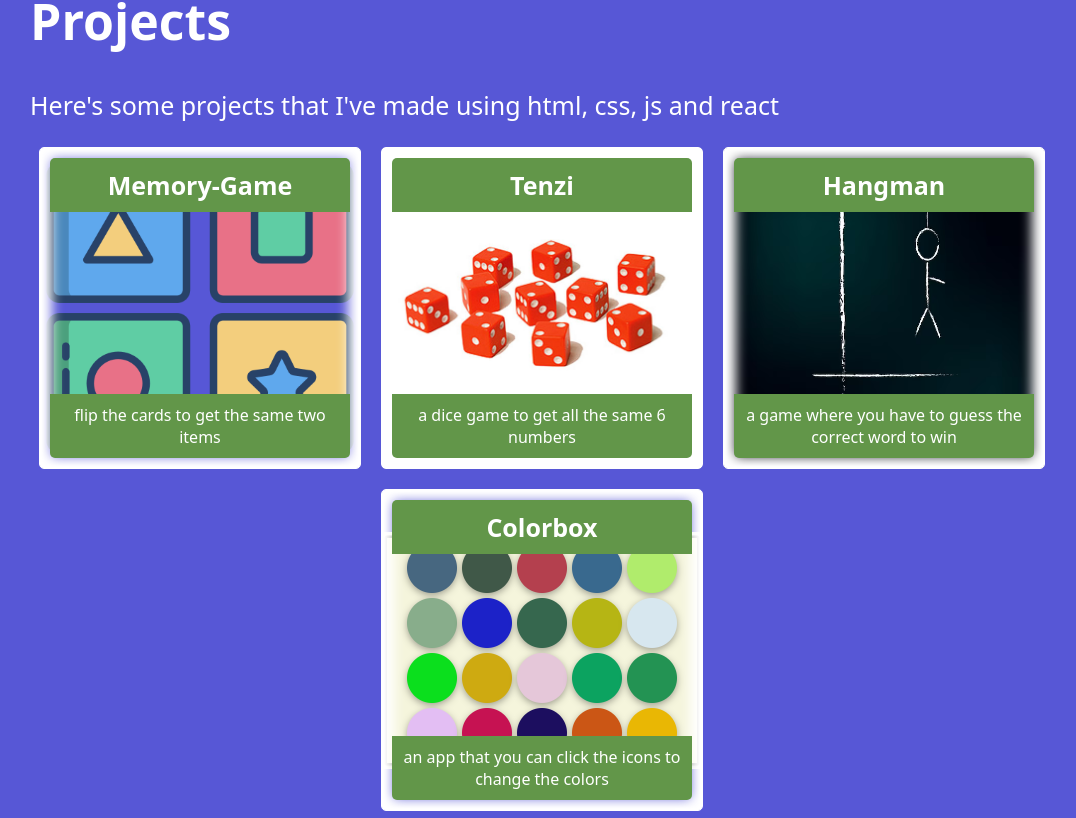
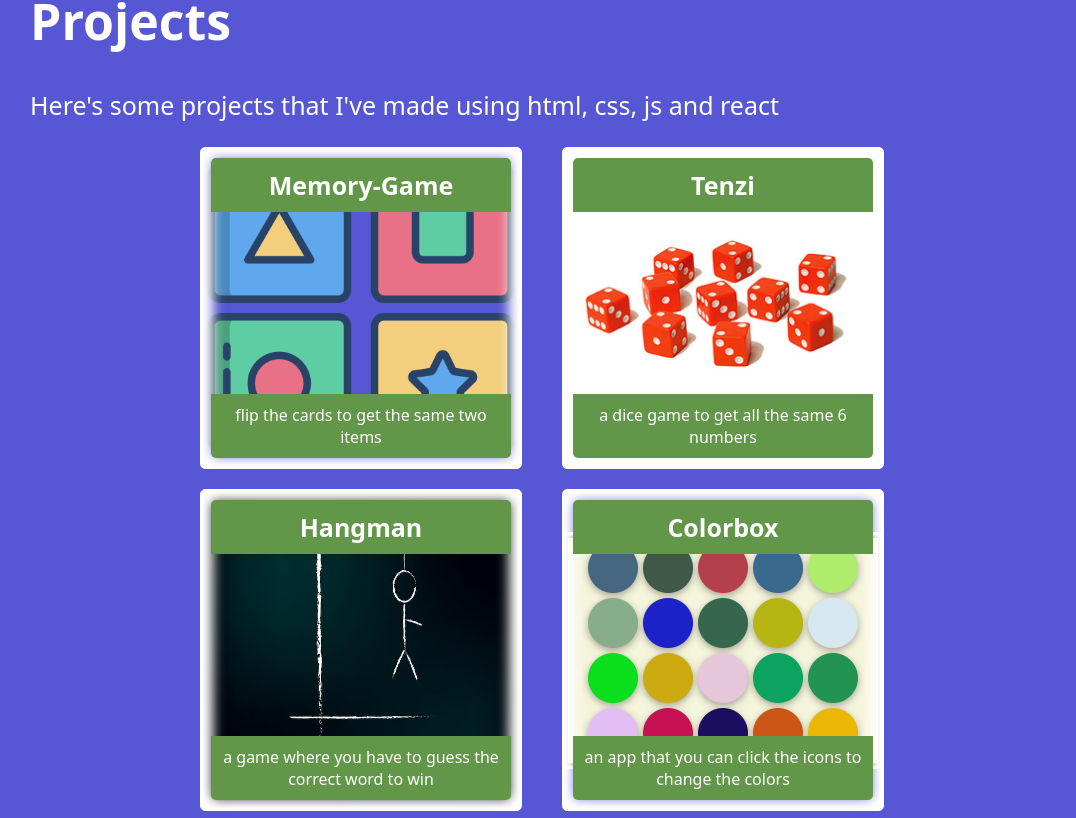
Before and after one commit to miheku/portfolio, a React (Vite) app: page / in a window 1280 px wide. Shown: the part 742-1560 px from the top of the page, without its empty margins (98-1174 px from the left). Built offline with nearby package versions, Linux system fonts and the light colour scheme.

Commit message:
update new content new

```diff
--- a/src/Project.jsx
+++ b/src/Project.jsx
@@ -60,7 +60,7 @@ export default function Project({project}){
           )}
           </div>
           </div>
-        {show?<div style={{width:"90%",margin:"0 auto"}}>
+        {show?<div style={{width:"80%",margin:"0 auto"}}>
             <div className='container'>
         {project.map(
             (data) => <div className='card' style={{
--- a/src/index.css
+++ b/src/index.css
@@ -13,6 +13,8 @@ body{
   height: 300px;
   border: 1px solid white;
   padding: 10px;
+  margin-left: 10px;
+  margin-right: 10px;
   border-radius: 5px;
   display: flex;
   justify-content: space-between;
```
